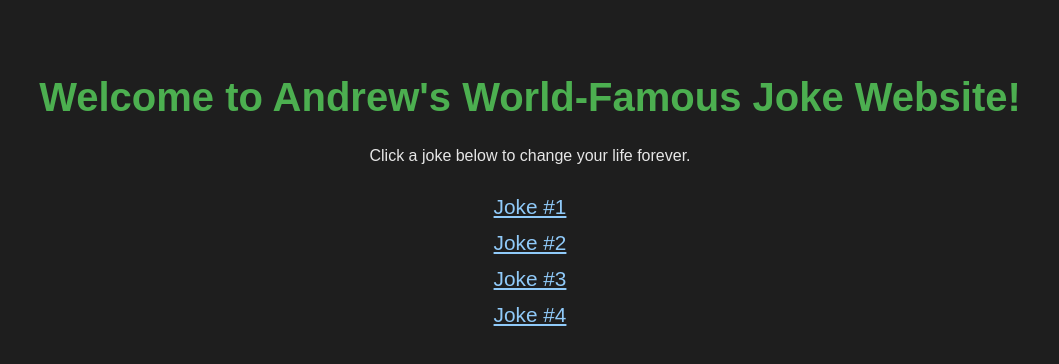
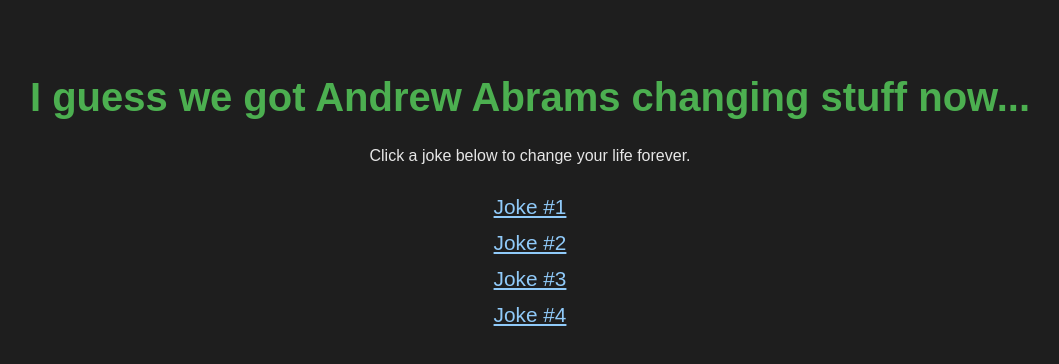
Before and after one commit to Abrams117-dot/final-website, a plain HTML site: page index.html in a window 1280 px wide. Shown: the whole page, without its empty margins (110-1169 px from the left). Drawn offline with Linux system fonts and the light colour scheme.

Commit message:
index.html was changed for demo

```diff
--- a/index.html
+++ b/index.html
@@ -33,7 +33,7 @@
     </style>
 </head>
 <body>
-    <h1>Welcome to Andrew's World-Famous Joke Website!</h1>
+    <h1>I guess we got Andrew Abrams changing stuff now...</h1>
     <p>Click a joke below to change your life forever.</p>
 
     <ul>
```
